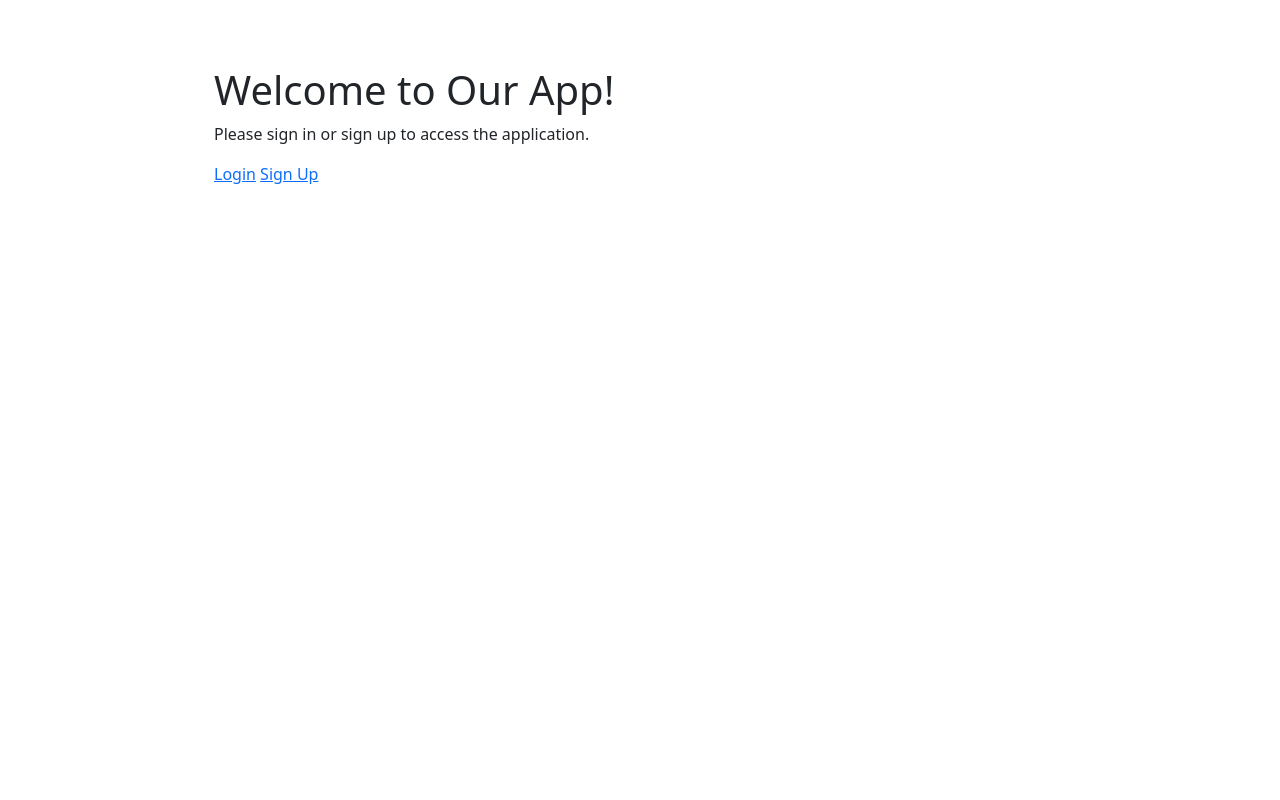
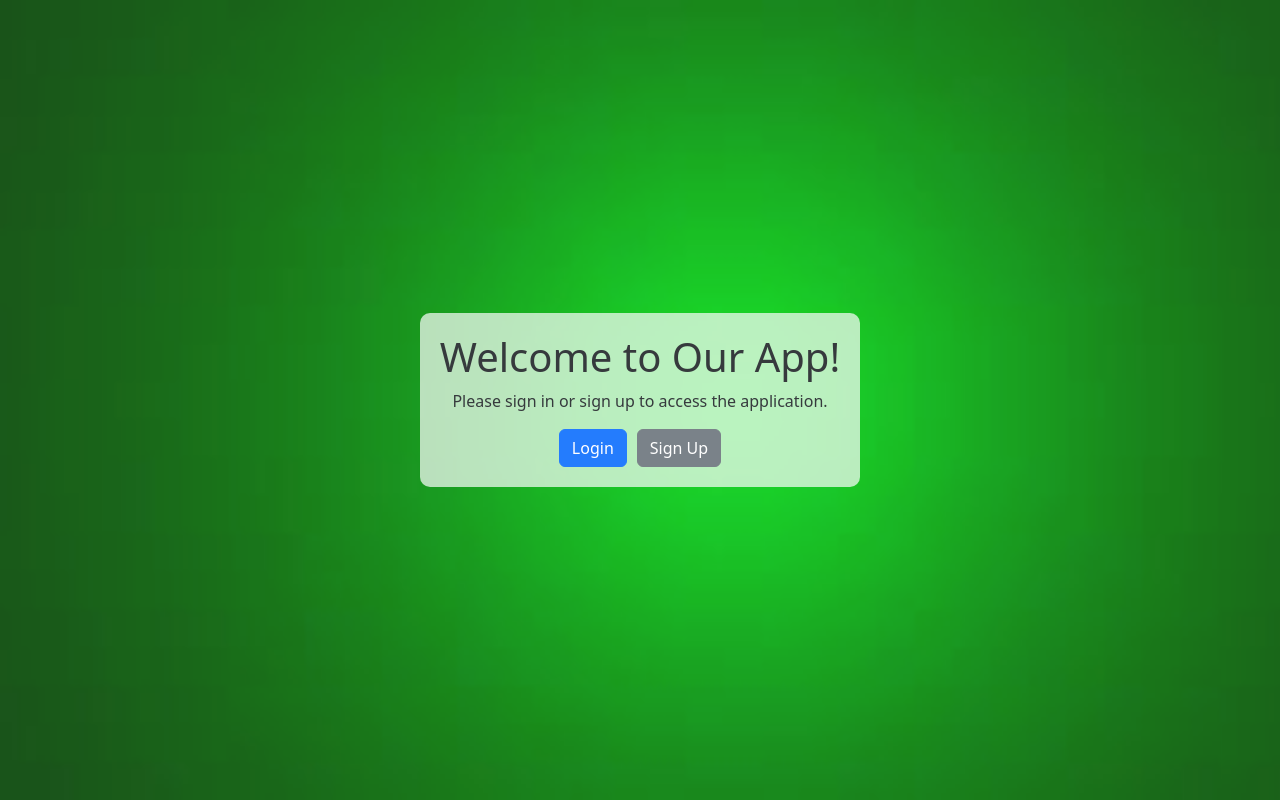
Before and after one commit to Isthisname/GpsApp, a React (Create React App) app in the folder react-frontend/: page / in a window 1280 px wide. Built offline with nearby package versions, Linux system fonts and the light colour scheme.

Commit message:
Styling for pages

```diff
--- a/react-frontend/src/components/WelcomePage.jsx
+++ b/react-frontend/src/components/WelcomePage.jsx
@@ -1,6 +1,8 @@
 import React, { useEffect } from "react";
 import { Link, useNavigate } from "react-router-dom";
 import { isAuthenticated } from "../utils/auth";
+import image from "../pages/auth/image.jpg"
+import { Button } from "react-bootstrap";
 
 const WelcomePage = () => {
   const navigate = useNavigate();
@@ -12,12 +14,43 @@ const WelcomePage = () => {
   }, []);
 
   return (
-    <div>
-      <h1>Welcome to Our App!</h1>
-      <p>Please sign in or sign up to access the application.</p>
-      <div>
-        <Link to="/login">Login</Link> {/* Link to the login page */}
-        <Link to="/signup">Sign Up</Link> {/* Link to the signup page */}
+    <div
+      style={{
+        backgroundImage: `url(${image})`,
+        backgroundSize: "cover",
+        minHeight: "100vh",
+        display: "flex",
+        alignItems: "center",
+        justifyContent: "center",
+        position: "fixed",
+        top: 0,
+        left: 0,
+        width: "100%",
+        height: "100%",
+        zIndex: -1,
+        opacity: 0.9, // Set opacity to 90%
+      }}
+    >
+      <div
+        style={{
+          backgroundColor: "rgba(255, 255, 255, 0.7)",
+          padding: "20px",
+          borderRadius: "10px",
+          textAlign: "center",
+        }}
+      >
+        <h1>Welcome to Our App!</h1>
+        <p>Please sign in or sign up to access the application.</p>
+        <div>
+          <Link to="/login">
+            <Button variant="primary" style={{ marginRight: "10px" }}>
+              Login
+            </Button>
+          </Link>
+          <Link to="/signup">
+            <Button variant="secondary">Sign Up</Button>
+          </Link>
+        </div>
       </div>
     </div>
   );
--- a/react-frontend/src/pages/auth/LoginPage.jsx
+++ b/react-frontend/src/pages/auth/LoginPage.jsx
@@ -1,37 +1,54 @@
 import React, { useState } from "react";
-import { useNavigate } from "react-router-dom"; // Hook for navigation
-import { Form, Button, Container } from "react-bootstrap";
-import { login } from "../../utils/api"; // Import the login function from api.js
-import * as auth from "../../utils/auth"; // Import all from auth.js for token management
+import { useNavigate } from "react-router-dom";
+import { Form, Button, Container, Alert } from "react-bootstrap";
+import { login } from "../../utils/api";
+import * as auth from "../../utils/auth";
+import image from "./image.jpg"; // Import the background image
 
 const LoginPage = ({ setIsLoggedIn }) => {
   const [username, setUsername] = useState("");
   const [password, setPassword] = useState("");
-  const navigate = useNavigate(); // Initialize navigate function
+  const [error, setError] = useState("");
+  const navigate = useNavigate();
 
   const handleSubmit = async (e) => {
     e.preventDefault();
     try {
-      console.log("enter log");
-      const response = await login({ username, password }); // Use the login function from api.js
+      const response = await login({ username, password });
       if (response && response.token) {
-        // Ensure response exists and contains token
-        auth.saveToken(response.token); // Save the token using functions from auth.js
+        auth.saveToken(response.token);
         setIsLoggedIn(true);
-        navigate("/"); // Navigate to the homepage upon successful login
+        navigate("/");
       } else {
-        // Handle case where login is successful but no token is returned
-        console.error("Login successful but no token received");
+        setError("Invalid credentials. Please try again.");
       }
     } catch (error) {
       console.error("Login failed:", error);
-      // Optionally, implement more detailed error handling or user feedback here
+      setError("Login failed. Please try again.");
     }
   };
 
   return (
+    <div
+      style={{
+        backgroundImage: `url(${image})`,
+        backgroundSize: "cover",
+        minHeight: "100vh",
+        position: "fixed",
+        top: 0,
+        left: 0,
+        width: "100%",
+        height: "100%",
+        zIndex: -1,
+        opacity: 0.9, // Set opacity to 70%
+      }}
+    >
       <Container className="mt-5">
+        <div className="card" style={{ backgroundColor: "rgba(255, 255, 255, 0.7)" }}>
+          <div className="card-body">
+            <h3 className="fw-bold mb-4 pb-2 pb-md-0 mb-md-5">Login</h3>
             <Form onSubmit={handleSubmit}>
+              {error && <Alert variant="danger">{error}</Alert>}
               <Form.Group controlId="formBasicEmail">
                 <Form.Label>Username</Form.Label>
                 <Form.Control
@@ -52,11 +69,14 @@ const LoginPage = ({ setIsLoggedIn }) => {
                 />
               </Form.Group>
 
-        <Button variant="primary" type="submit">
-          Login
+              <Button variant="primary" type="submit" className="mb-4" size="lg">
+                Submit
               </Button>
             </Form>
+          </div>
+        </div>
       </Container>
+    </div>
   );
 };
 
--- a/react-frontend/src/pages/auth/SignupPage.jsx
+++ b/react-frontend/src/pages/auth/SignupPage.jsx
@@ -1,9 +1,8 @@
-// components/auth/SignupPage.jsx
-
 import React, { useState } from "react";
 import { useNavigate } from "react-router-dom";
 import { Form, Button, Container, Alert } from "react-bootstrap";
 import { signup } from "../../utils/api";
+import image from "./image.jpg";
 
 const SignupPage = () => {
   const [username, setUsername] = useState("");
@@ -14,14 +13,11 @@ const SignupPage = () => {
   const handleSubmit = async (e) => {
     e.preventDefault();
     try {
-      // Call the signup API function
       const response = await signup({ username, password });
       if (response && response.success) {
-        // Handle successful signup
         console.log("Signup successful:", response.message);
-        navigate("/login"); // Redirect to the login page after successful signup
+        navigate("/login");
       } else {
-        // Handle signup failure
         setError(response.message || "Signup failed. Please try again.");
       }
     } catch (error) {
@@ -31,8 +27,27 @@ const SignupPage = () => {
   };
 
   return (
-
-    <Container className="mt-5">
+    <div
+      style={{
+        backgroundImage: `url(${image})`,
+        backgroundSize: "cover",
+        position: "fixed",
+        top: 0,
+        left: 0,
+        width: "100%",
+        height: "100%",
+        zIndex: -1,
+        opacity: 0.9, // Set opacity to 90 percent
+      }}
+    >
+      <Container
+        className="mt-5"
+        style={{
+          backgroundColor: "rgba(255, 255, 255, 0.7)",
+          padding: "20px",
+          borderRadius: "10px",
+        }}
+      >
         <h2>Sign Up</h2>
         {error && <Alert variant="danger">{error}</Alert>}
         <Form onSubmit={handleSubmit}>
@@ -61,6 +76,7 @@ const SignupPage = () => {
           </Button>
         </Form>
       </Container>
+    </div>
   );
 };
 
```
Also changed, not shown: react-frontend/src/components/image.jpg (added), react-frontend/src/pages/auth/image.jpg (added). Lines whose indentation alone changed are shown as unchanged.
